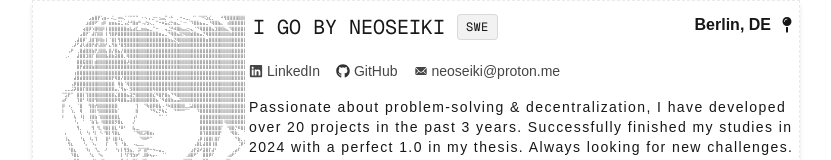
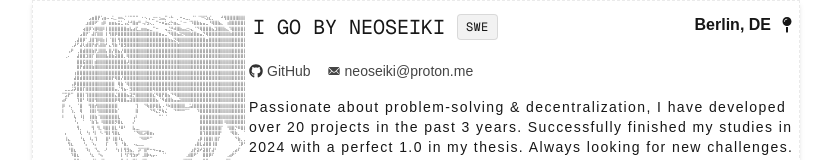
Before and after one commit to alrightCha/alrightCha, a Next.js app: page / in a window 1280 px wide. Shown: the top 160 px of the page, without its empty margins (224-1055 px from the left). Built offline with nearby package versions, Linux system fonts and the light colour scheme.

Commit message:
removed linkedin

```diff
--- a/app/components/profile/header.tsx
+++ b/app/components/profile/header.tsx
@@ -5,15 +5,13 @@ import Link from "next/link";
 import Description from "./description";
 import { cn } from "@/app/lib/utils";
 import { IoIosMail } from "react-icons/io";
-import { FaLinkedin, FaGithub, FaMapPin } from "react-icons/fa";
-import { GiChiliPepper } from "react-icons/gi";
+import { FaGithub, FaMapPin } from "react-icons/fa";
 
 type UserProfile = {
   username: string;
   description: string;
   pic?: string;
   mail?: string;
-  linkedin: string;
   github: string;
   joined?: number;
   tag?: string;
@@ -48,17 +46,6 @@ const ProfileHeader = ({ user, className }: ProfileHeaderProps) => {
               </div>
 
               <div className="flex flex-row items-center gap-4 mt-2 opacity-80 text-sm">
-                {user.linkedin && (
-                  <Link
-                    className="flex items-center gap-1 hover:underline"
-                    href={user.linkedin}
-                    target="_blank"
-                    rel="noopener noreferrer"
-                  >
-                    <FaLinkedin />
-                    LinkedIn
-                  </Link>
-                )}
                 {user.github && (
                   <Link
                     className="flex items-center gap-1 hover:underline"
```
